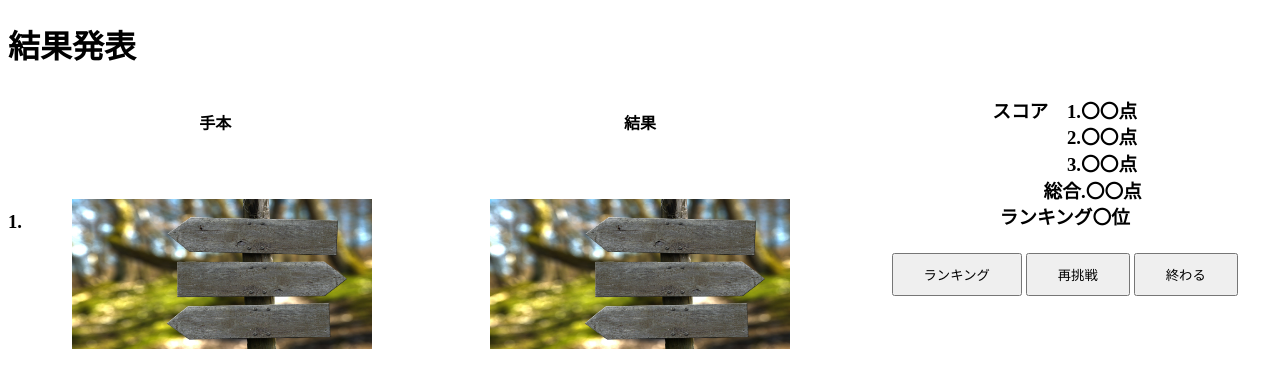
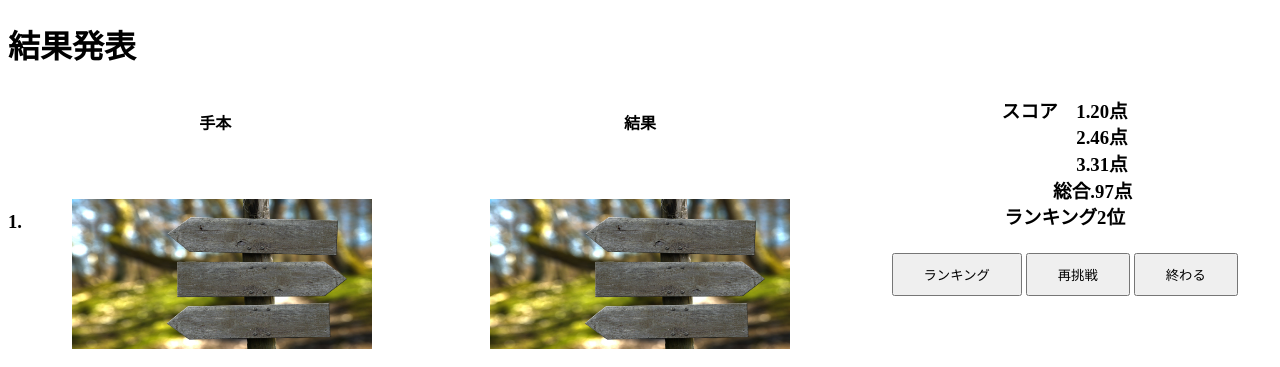
Before and after one commit to 2021AIT-OOP2-G07/GUI_Project, a Flask app: template templates/rResult.html in a window 1280 px wide. Shown: the top 367 px of the page. Run offline with Flask 2, Linux system fonts and the light colour scheme; the template is opened without the code that fills it, so the values that code supplies are empty.

Commit message:
リザルトのダミーデータを変数化

```diff
--- a/templates/rResult.html
+++ b/templates/rResult.html
@@ -39,38 +39,48 @@
         </div>
 
         <script>
+            var img_model_souce1 = "../static/dummy.jpg";
             var image = document.getElementById('img_model1');
-            image.src = "../static/dummy.jpg"
+            image.src = img_model_souce1;
 
+            var img_model_souce2 = "../static/dummy.jpg";
             image = document.getElementById('img_model2');
-            image.src = "../static/dummy.jpg"
+            image.src = img_model_souce2;
 
+            var img_model_souce3 = "../static/dummy.jpg";
             image = document.getElementById('img_model3');
-            image.src = "../static/dummy.jpg"
+            image.src = img_model_souce3;
 
+            var img_result_souce1 = "../static/dummy.jpg";
             image = document.getElementById('img_result1');
-            image.src = "../static/dummy.jpg"
+            image.src = img_result_souce1;
 
+            var img_result_souce2 = "../static/dummy.jpg";
             image = document.getElementById('img_result2');
-            image.src = "../static/dummy.jpg"
+            image.src = img_result_souce2;
 
+            var img_result_souce3 = "../static/dummy.jpg";
             image = document.getElementById('img_result3');
-            image.src = "../static/dummy.jpg"
+            image.src = img_result_souce3;
 
+            var score1 = 20;
             text = document.getElementById('score1');
-            text.innerText = "スコア　1." + "〇〇" + "点";
+            text.innerText = "スコア　1." + score1 + "点";
 
+            var score2 = 46;
             text = document.getElementById('score2');
-            text.innerText = "　　　　2." + "〇〇" + "点";
+            text.innerText = "　　　　2." + score2 + "点";
 
+            var score3 = 31;
             text = document.getElementById('score3');
-            text.innerText = "　　　　3." + "〇〇" + "点";
+            text.innerText = "　　　　3." + score3 + "点";
 
             text = document.getElementById('score4');
-            text.innerText = "　　　総合." + "〇〇" + "点";
+            text.innerText = "　　　総合." + (score1+score2+score3) + "点";
 
+            var ranking = 2;
             text = document.getElementById('ranking');
-            text.innerText = "ランキング" + "〇" + "位";
+            text.innerText = "ランキング" + ranking + "位";
         </script>
     </body>
 </html>
```
Also changed, not shown: templates/pResult.html (+8 -4 lines).
